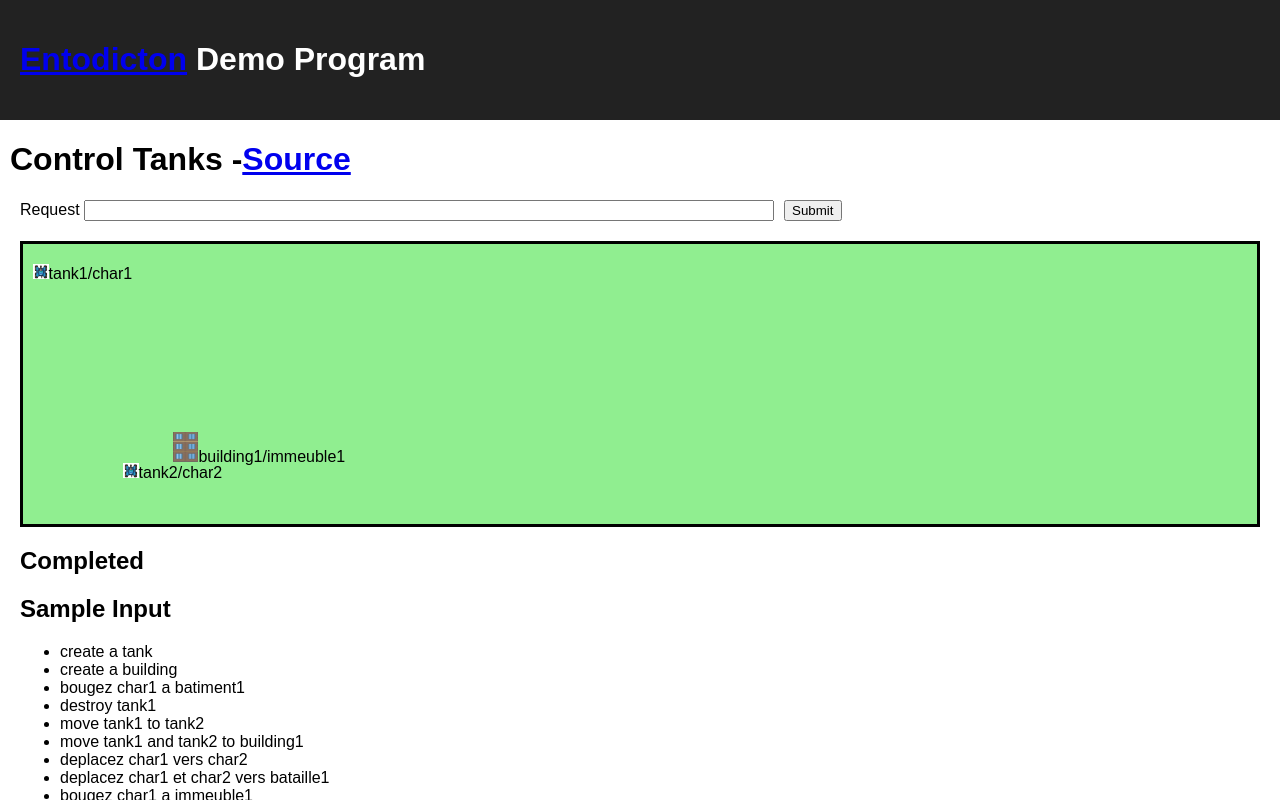
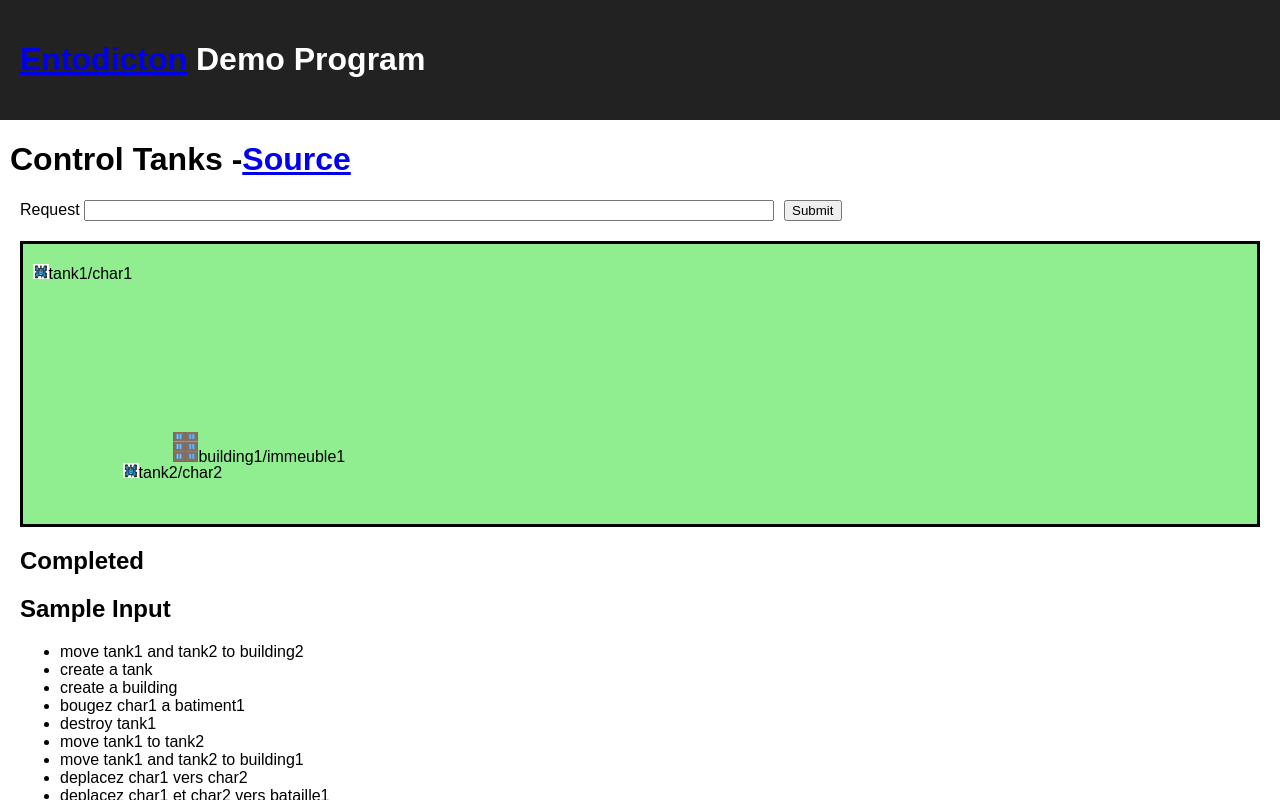
Before and after one commit to cooledge/entodicton, a React (Create React App) app in the folder demo/: page / in a window 1280 px wide. Shown: the top 800 px of the page. Built offline with nearby package versions, Linux system fonts and the light colour scheme.

Commit message:
new query

```diff
--- a/demo/src/components/config.js
+++ b/demo/src/components/config.js
@@ -173,6 +173,7 @@ module.exports = {
     "([detruire] ([tankConcept|char]))"
   ],
   "queries": [
+    "move tank1 and tank2 to building2",
     "create a tank",
     "create a building",
     "bougez char1 a batiment1",
```
